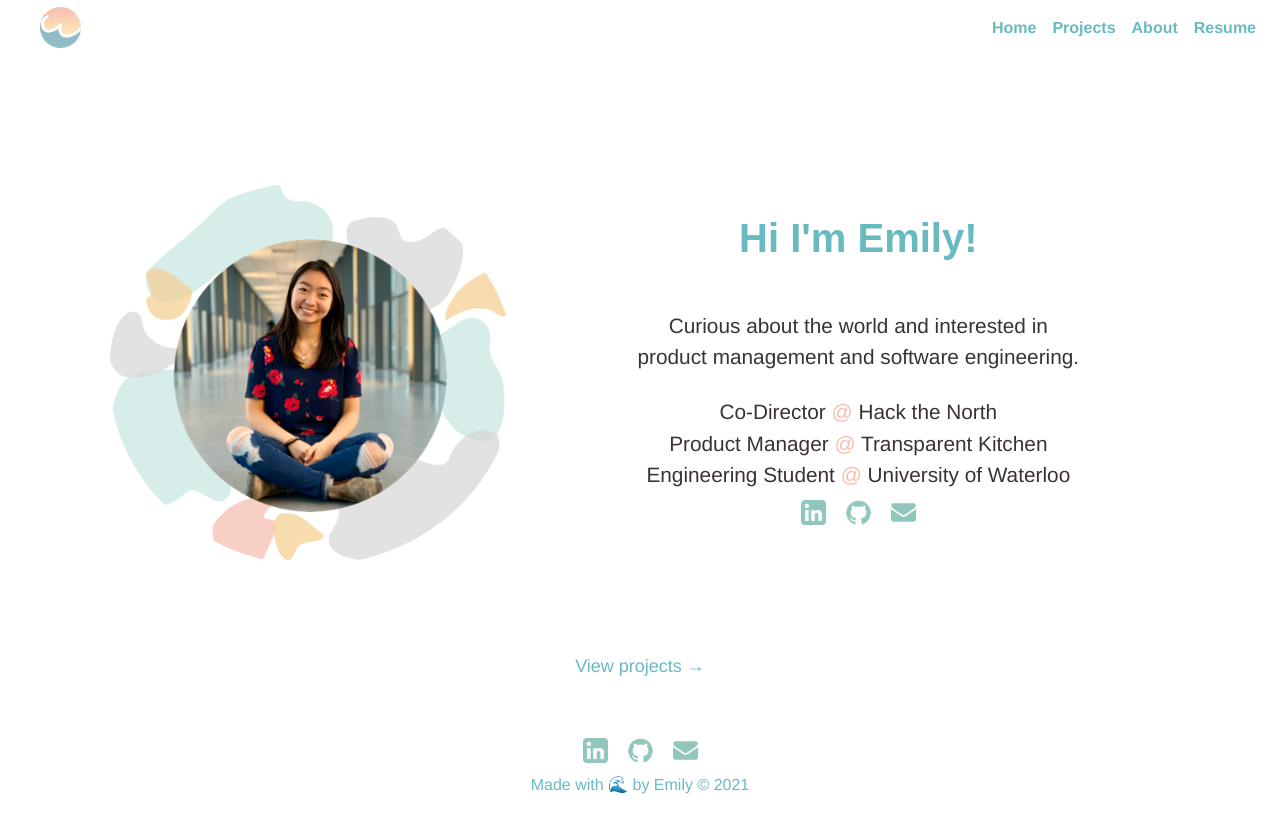
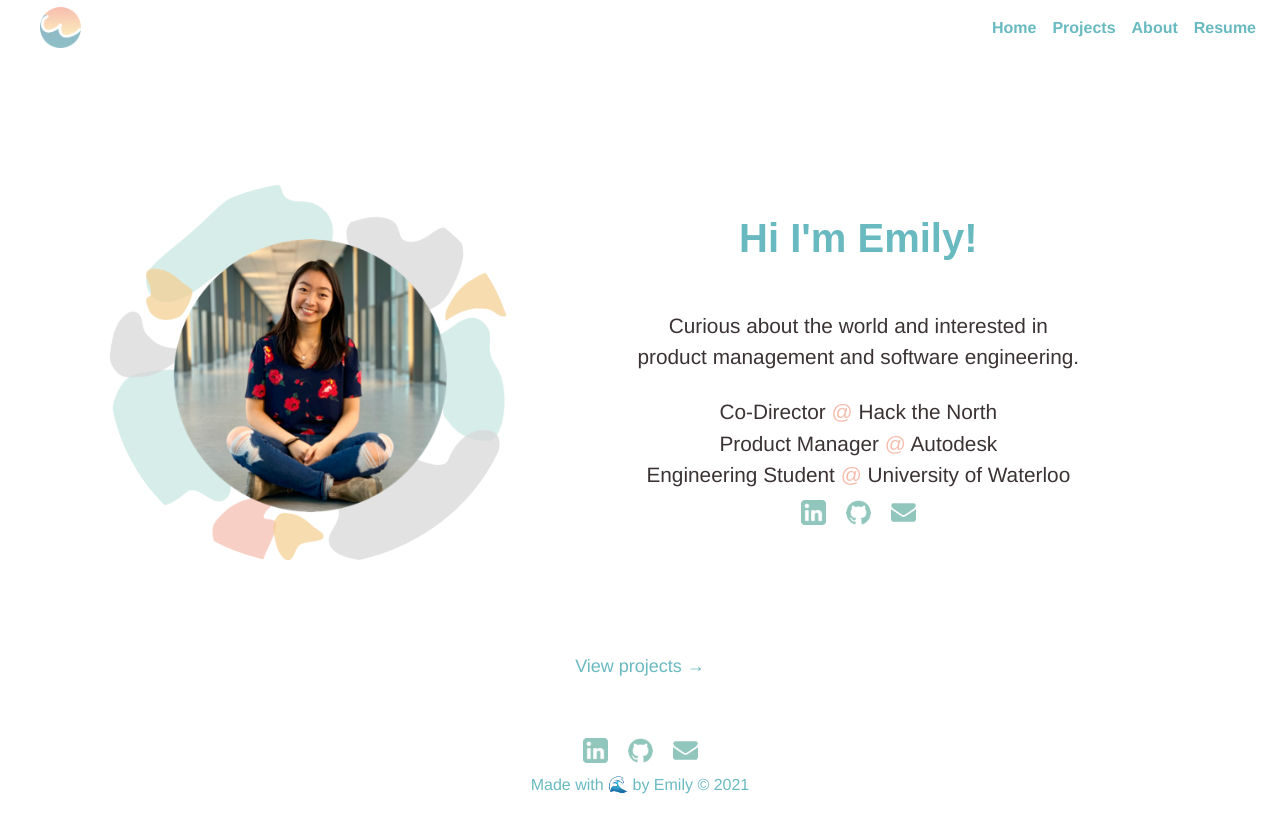
Before and after one commit to emilwang11/Personal-site, a Vue app: page / in a window 1280 px wide. Built offline with nearby package versions, Linux system fonts and the light colour scheme.

Commit message:
update copy and resume

```diff
--- a/src/views/About.vue
+++ b/src/views/About.vue
@@ -26,7 +26,7 @@
                 <h2 class="align-center"> About </h2>
             </div>
             <p class ="about-content w-75">
-             I'm a third year Systems Design Engineering student at the University of Waterloo. With a curiosity to understand how technology is built and an enjoyment for problem solving, I've previously worked as a software engineer at Transparent Kitchen and TD Labs. Now, as a product manager, I'm loving working at the intersection of engineering, design and business.
+             I'm a third year Systems Design Engineering student at the University of Waterloo. With a curiosity to understand how and why technology is built and love for problem solving, I've previously worked as a product manager at Transparent Kitchen and software engineer at Transparent Kitchen and TD Labs.
              </p>
              <p class ="about-content w-75 my-4">
               Community involvement has always been very important to me whether through clubs on campus or volunteering in the community.
--- a/src/views/Home.vue
+++ b/src/views/Home.vue
@@ -28,7 +28,7 @@
             </p>
             <p class ="intro w-75 ">
                Co-Director <span class="accent"> @ </span> <a href=https://hackthenorth.com target="_blank" class="link"> Hack the North </a> <br>
-                Product Manager<span class="accent"> @ </span> <a href=https://www.tablz.com target="_blank" class="link"> Transparent Kitchen</a> <br>
+                Product Manager<span class="accent"> @ </span> <a href=https://construction.autodesk.com/ target="_blank" class="link"> Autodesk</a> <br>
                 Engineering Student <span class="accent"> @ </span> University of Waterloo <br>
             </p>
             <div class= "margin-auto">
```
Also changed, not shown: 1 other file (tests, documents, lock files or other folders).
